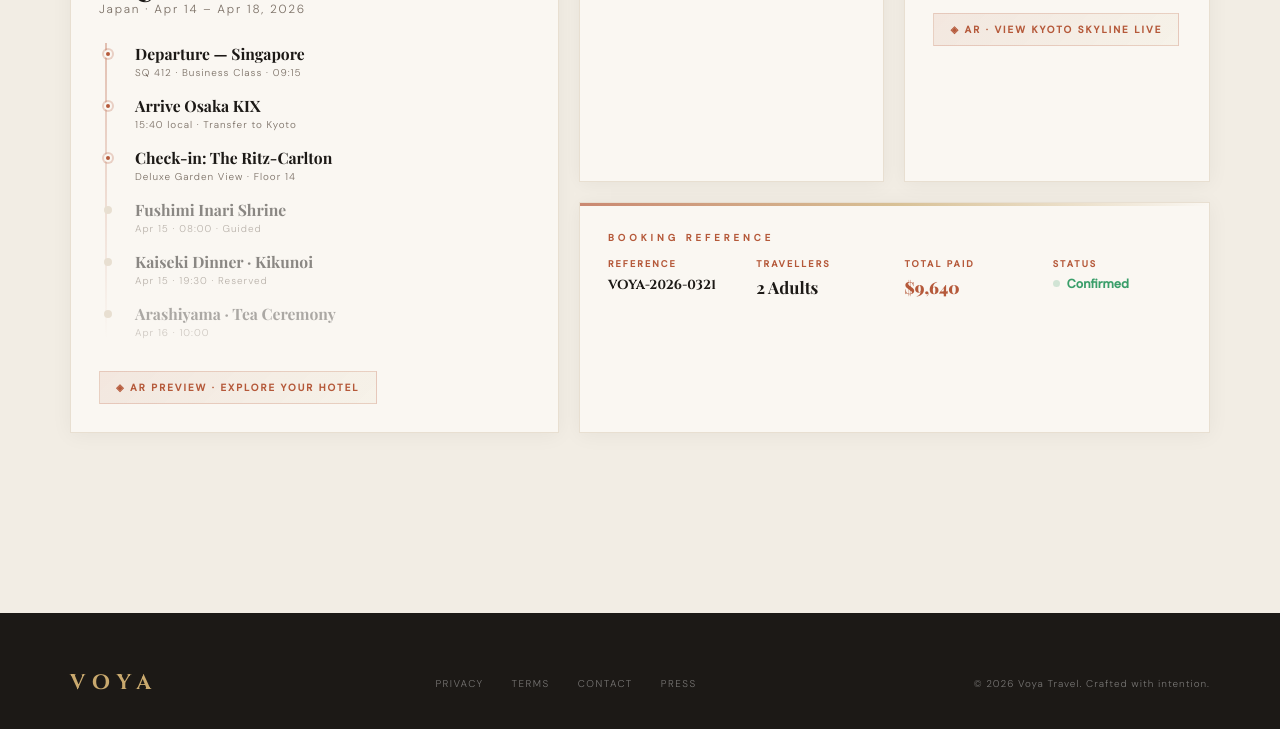
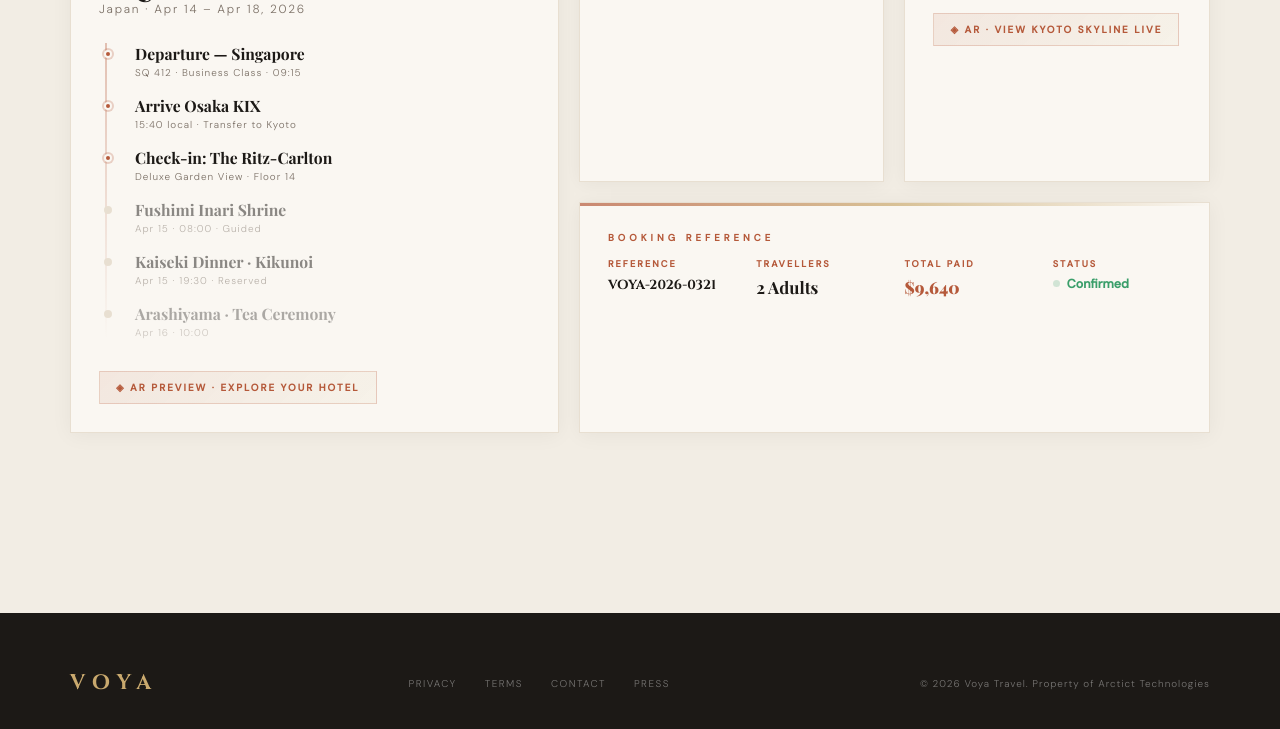
Before and after one commit to Buddika-A-Silva/VOYA-The-travel-agency-light, a plain HTML site: page index.html in a window 1280 px wide. Shown: the part 6448-7177 px from the top of the page. Drawn offline with nearby package versions, Linux system fonts and the light colour scheme; a web font is replaced by a local one.

Commit message:
Update index.html footer

```diff
--- a/index.html
+++ b/index.html
@@ -853,7 +853,7 @@ footer { background:var(--ink); padding:56px 70px; display:flex; justify-content
     <a href="#">Contact</a>
     <a href="#">Press</a>
   </div>
-  <div class="foot-copy">© 2026 Voya Travel. Crafted with intention.</div>
+  <div class="foot-copy">© 2026 Voya Travel. Property of Arctict Technologies</div>
 </footer>
 
 <script>
```
